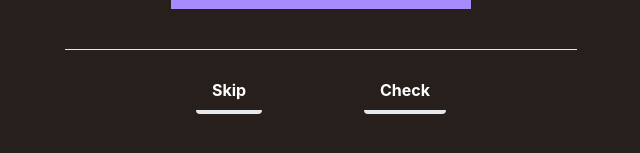
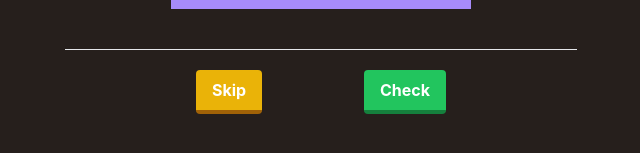
Before and after one commit to 1TaylanOzturk/verbingo, a React (Create React App) app: page / in a window 1280 px wide. Shown: the part 339-492 px from the top of the page, without its empty margins (319-959 px from the left). Built offline with nearby package versions, Linux system fonts and the light colour scheme.

Commit message:
Fix the bug about Tailwind colors

```diff
--- a/src/components/Button.jsx
+++ b/src/components/Button.jsx
@@ -11,19 +11,33 @@ import {
 
 function Button(props) {
   const colorVariant = props.colorVariant;
-  const classList = [
+  const colors = [];
+  const classes = [
     props.className,
-    `bg-${colorVariant}-500`,
-    `hover:bg-${colorVariant}-400`,
     "text-white",
     "font-bold",
     "py-2",
     "px-4",
     "border-b-4",
-    `border-${colorVariant}-700`,
-    `hover:border-${colorVariant}-500`,
     "rounded",
   ];
+
+  if (colorVariant === "green") {
+    colors.push(
+      "bg-green-500",
+      "hover:bg-green-400",
+      "border-green-700",
+      "hover:border-green-500"
+    );
+  }
+  if (colorVariant === "yellow") {
+    colors.push(
+      "bg-yellow-500",
+      "hover:bg-yellow-400",
+      "border-yellow-700",
+      "hover:border-yellow-500"
+    );
+  }
 
   const skip = () => {
     props.modeHandler(random(modes));
@@ -69,7 +83,7 @@ function Button(props) {
 
   return (
     <motion.button
-      className={classList.join(" ")}
+      className={classes.concat(colors).join(" ")}
       id={props.id}
       onClick={clickHandler}
       whileTap={{ scale: 1.1 }}
```
